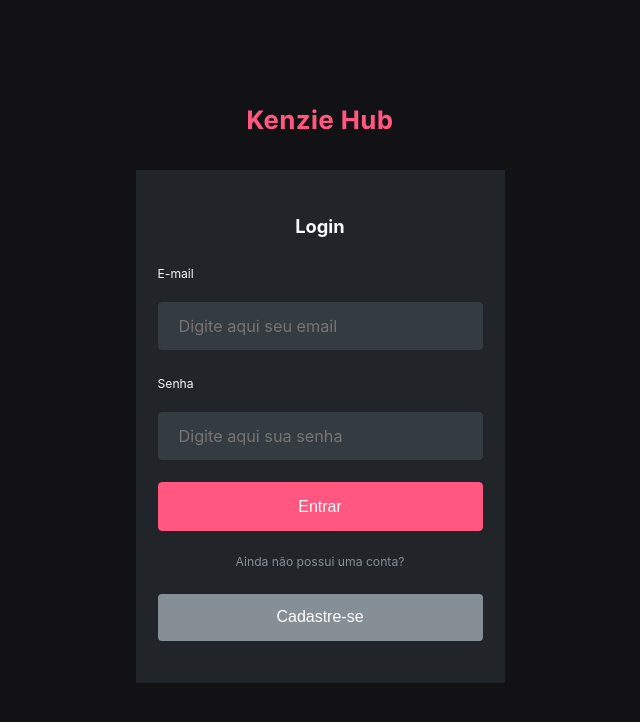
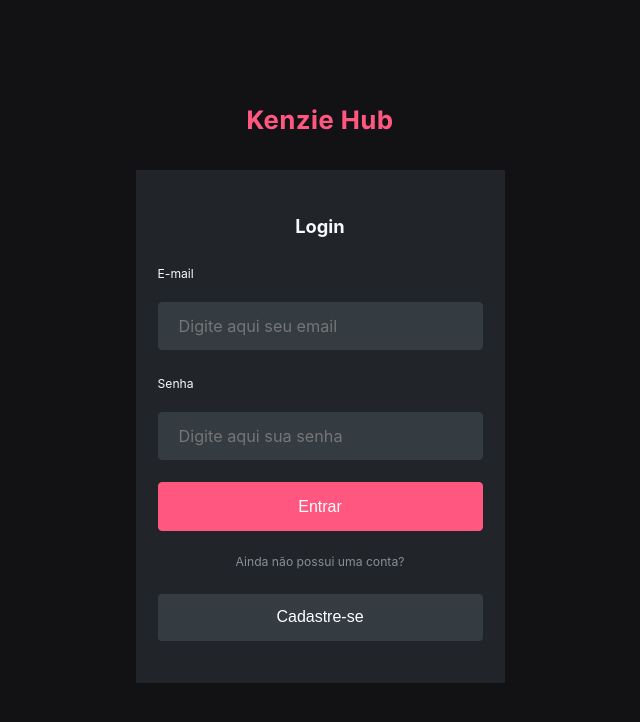
Before and after one commit to Kenzie-Academy-Brasil-Developers/react-entrega-kenzie-hub_thiagoaaoliveira1989, a React (Vite) app: page / in a window 1280 px wide. Shown: the top 722 px of the page, without its empty margins (320-960 px from the left). Built offline with nearby package versions, Linux system fonts and the light colour scheme.

Commit message:
feat: correcting button style

```diff
--- a/src/components/TechList/index.jsx
+++ b/src/components/TechList/index.jsx
@@ -1,9 +1,8 @@
-import { MdAdd } from "react-icons/md";
 import { TechCard } from "./TechCard";
 import styles from "./style.module.scss";
 import { useContext } from "react";
 import { TechContext } from "../../providers/TechContext";
-
+import BtnPlus from "../../assets/ButtonPlus.svg"
 export const TechList = () => {
 
     const { hiddenModal, techList } = useContext(TechContext);
@@ -13,7 +12,7 @@ export const TechList = () => {
             <div className={styles.card_list_container}>
                 <div className={styles.card_list_top}>
                     <p className="title2">Tecnologias</p>
-                    <button onClick={() => hiddenModal()}><MdAdd color="white" size={16} /></button>
+                    <button onClick={() => hiddenModal()}> <img src={BtnPlus} /> </button>
                 </div>
                 <div>
                     {techs.length > 0 ? (
--- a/src/components/TechList/style.module.scss
+++ b/src/components/TechList/style.module.scss
@@ -17,7 +17,6 @@
         align-items: center;
         justify-content: center;
         width: 32px;
-        background-color: var(--color-grey2);
     }
 }
 
--- a/src/providers/UserContext.jsx
+++ b/src/providers/UserContext.jsx
@@ -2,7 +2,6 @@ import { createContext, useContext, useEffect, useState } from "react";
 import api from './../services/api';
 import { toast } from "react-toastify";
 import { useNavigate } from "react-router-dom";
-import { TechContext } from "./TechContext";
 
 export const UserContext = createContext({});
 
--- a/src/styles/button.scss
+++ b/src/styles/button.scss
@@ -27,11 +27,12 @@
 
 
     &.disabled {
-        background-color: var(--color-grey1);
+        background-color: var(--color-grey2);
+        color: white;
 
         &:hover {
-            background-color: var(--color-grey2);
 
+            background-color: var(--color-grey1);
         }
 
         &.small {
```
Also changed, not shown: src/assets/ButtonPlus.svg (added).
